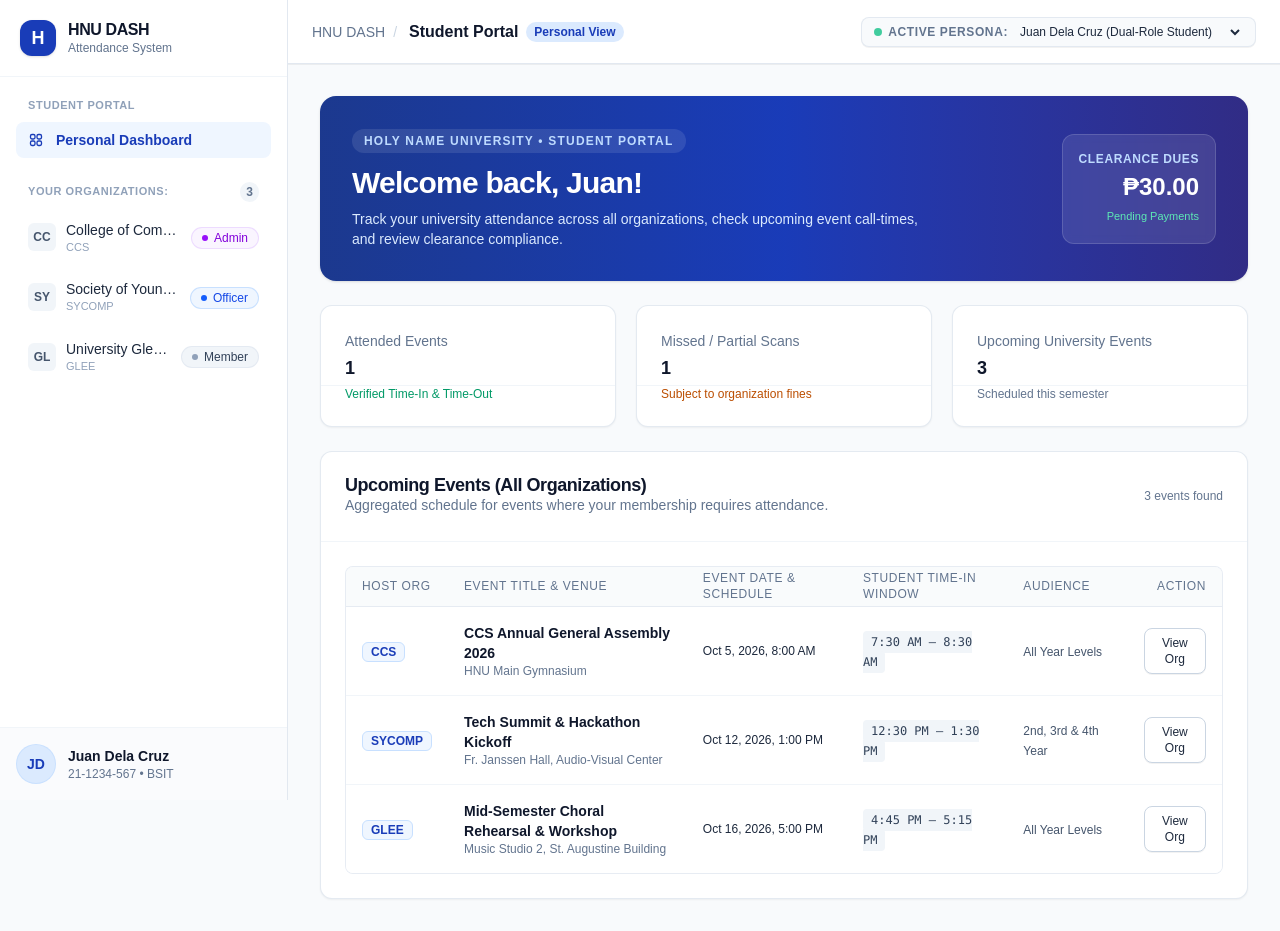
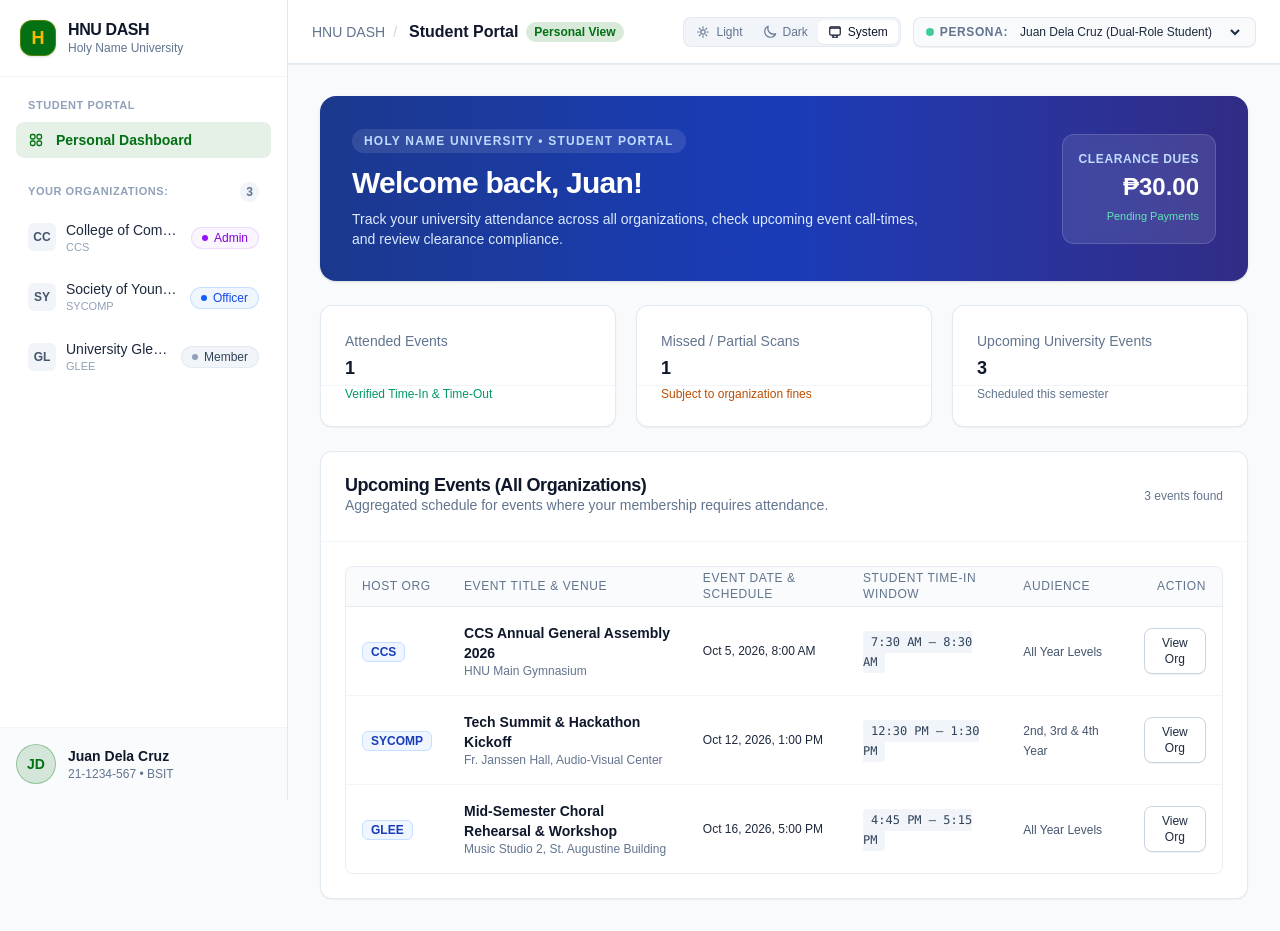
Before and after one commit to HNU-Falcon-Devs/hnu-dash-web, a Next.js app in the folder apps/web/: page / in a window 1280 px wide. Built offline with nearby package versions, Linux system fonts and the light colour scheme.

Commit message:
Adding theme in the main component

```diff
--- a/apps/web/src/components/layout/app-shell.tsx
+++ b/apps/web/src/components/layout/app-shell.tsx
@@ -7,7 +7,7 @@
 
 export function AppShell() {
   return (
-    <div className="flex min-h-screen bg-slate-50 font-sans text-slate-900 antialiased">
+    <div className="flex min-h-screen bg-slate-50 font-sans text-slate-900 antialiased dark:bg-slate-950 dark:text-slate-100">
       {/* Persistent Multi-Tenant Sidebar with "Your Organizations:" */}
       <Sidebar />
 
--- a/apps/web/src/components/layout/header.tsx
+++ b/apps/web/src/components/layout/header.tsx
@@ -4,6 +4,7 @@
 import { useAuth } from '@/context/auth-context';
 import { useOrg } from '@/context/org-context';
 import { TenantRoleBadge } from '@/components/ui/badge';
+import { ThemeToggle } from '@/components/ui/theme-toggle';
 
 export function Header() {
   const { currentPersona, availablePersonas, switchPersona, userProfile } =
@@ -11,29 +12,29 @@
   const { activeMembership, isStudentPortalActive } = useOrg();
 
   return (
-    <header className="h-16 border-b border-slate-200 bg-white px-6 flex items-center justify-between sticky top-0 z-30 shadow-2xs">
+    <header className="h-16 border-b border-slate-200 bg-white px-6 flex items-center justify-between sticky top-0 z-30 shadow-2xs dark:bg-slate-900 dark:border-slate-800">
       {/* Active Workspace Title & Breadcrumbs */}
       <div className="flex items-center gap-3 min-w-0">
-        <div className="flex items-center gap-2 text-sm text-slate-500">
+        <div className="flex items-center gap-2 text-sm text-slate-500 dark:text-slate-400">
           <span>HNU DASH</span>
-          <span className="text-slate-300">/</span>
+          <span className="text-slate-300 dark:text-slate-700">/</span>
         </div>
 
         {isStudentPortalActive ? (
           <div className="flex items-center gap-2">
-            <h2 className="text-base font-bold text-slate-900 truncate">
+            <h2 className="text-base font-bold text-slate-900 truncate dark:text-slate-100">
               Student Portal
             </h2>
-            <span className="text-xs bg-blue-100 text-blue-800 font-semibold px-2 py-0.5 rounded-full">
+            <span className="text-xs bg-[#027013]/15 text-[#027013] font-semibold px-2 py-0.5 rounded-full dark:bg-emerald-950 dark:text-emerald-300">
               Personal View
             </span>
           </div>
         ) : (
           <div className="flex items-center gap-2.5 min-w-0">
-            <h2 className="text-base font-bold text-slate-900 truncate">
+            <h2 className="text-base font-bold text-slate-900 truncate dark:text-slate-100">
               {activeMembership?.organization.name}
             </h2>
-            <span className="text-xs bg-slate-100 text-slate-600 font-semibold px-2 py-0.5 rounded-md">
+            <span className="text-xs bg-slate-100 text-slate-600 font-semibold px-2 py-0.5 rounded-md dark:bg-slate-800 dark:text-slate-300">
               {activeMembership?.organization.code}
             </span>
             {activeMembership && (
@@ -43,24 +44,28 @@
         )}
       </div>
 
-      {/* Development Persona Switcher */}
+      {/* Development Persona Switcher & Theme Switcher */}
       <div className="flex items-center gap-3 shrink-0">
-        <div className="flex items-center gap-2 bg-slate-50 border border-slate-200/90 rounded-lg px-3 py-1.5 shadow-2xs">
+        {/* Theme Toggle (Light / Dark / System) */}
+        <ThemeToggle />
+
+        {/* Development Persona Switcher */}
+        <div className="flex items-center gap-2 bg-slate-50 border border-slate-200/90 rounded-lg px-3 py-1.5 shadow-2xs dark:bg-slate-800 dark:border-slate-700">
           <label
             htmlFor="persona-select"
-            className="text-xs font-semibold uppercase tracking-wider text-slate-500 flex items-center gap-1.5"
+            className="text-xs font-semibold uppercase tracking-wider text-slate-500 dark:text-slate-400 flex items-center gap-1.5"
           >
             <span className="h-2 w-2 rounded-full bg-emerald-500 animate-pulse" />
-            <span className="hidden sm:inline">Active Persona:</span>
+            <span className="hidden sm:inline">Persona:</span>
           </label>
           <select
             id="persona-select"
             value={currentPersona.id}
             onChange={(e) => switchPersona(e.target.value)}
-            className="bg-transparent text-xs font-medium text-slate-800 focus:outline-none cursor-pointer pr-1"
+            className="bg-transparent text-xs font-medium text-slate-800 dark:text-slate-200 focus:outline-none cursor-pointer pr-1"
           >
             {availablePersonas.map((p) => (
-              <option key={p.id} value={p.id}>
+              <option key={p.id} value={p.id} className="dark:bg-slate-800 dark:text-slate-200">
                 {p.label}
               </option>
             ))}
@@ -68,7 +73,7 @@
         </div>
 
         {userProfile.role === 'admin' && (
-          <span className="text-xs font-semibold bg-amber-100 text-amber-900 border border-amber-300/80 px-2.5 py-1 rounded-md">
+          <span className="text-xs font-semibold bg-amber-100 text-amber-900 border border-amber-300/80 px-2.5 py-1 rounded-md dark:bg-amber-950/60 dark:text-amber-300 dark:border-amber-800">
             Adviser Mode
           </span>
         )}
--- a/apps/web/src/components/layout/sidebar.tsx
+++ b/apps/web/src/components/layout/sidebar.tsx
@@ -13,19 +13,19 @@
   const isGlobalAdmin = userProfile.role === 'admin';
 
   return (
-    <aside className="w-72 shrink-0 border-r border-slate-200 bg-white flex flex-col h-screen sticky top-0 select-none">
+    <aside className="w-72 shrink-0 border-r border-slate-200 bg-white flex flex-col h-screen sticky top-0 select-none dark:bg-slate-900 dark:border-slate-800">
       {/* Brand Header */}
-      <div className="p-5 border-b border-slate-100 flex items-center justify-between">
+      <div className="p-5 border-b border-slate-100 dark:border-slate-800 flex items-center justify-between">
         <div className="flex items-center gap-3">
-          <div className="h-9 w-9 rounded-xl bg-blue-800 flex items-center justify-center text-white font-bold text-lg shadow-sm">
+          <div className="h-9 w-9 rounded-xl bg-[#027013] flex items-center justify-center text-amber-400 font-extrabold text-lg shadow-sm border border-amber-400/30 dark:bg-emerald-700">
             H
           </div>
           <div>
-            <h1 className="font-bold text-slate-900 tracking-tight leading-tight">
+            <h1 className="font-bold text-slate-900 tracking-tight leading-tight dark:text-white">
               HNU DASH
             </h1>
-            <p className="text-xs text-slate-500 font-medium">
-              Attendance System
+            <p className="text-xs text-slate-500 font-medium dark:text-slate-400">
+              Holy Name University
             </p>
           </div>
         </div>
@@ -35,7 +35,7 @@
       <div className="flex-1 overflow-y-auto px-4 py-5 space-y-6">
         {/* Section 1: Universal Student Portal */}
         <div>
-          <p className="px-3 text-[11px] font-semibold uppercase tracking-wider text-slate-400 mb-2">
+          <p className="px-3 text-[11px] font-semibold uppercase tracking-wider text-slate-400 mb-2 dark:text-slate-500">
             Student Portal
           </p>
           <nav className="space-y-1">
@@ -45,14 +45,16 @@
               className={cn(
                 'w-full flex items-center gap-3 px-3 py-2 rounded-lg text-sm font-medium transition-colors text-left cursor-pointer',
                 isStudentPortalActive
-                  ? 'bg-blue-50 text-blue-800 font-semibold'
-                  : 'text-slate-600 hover:bg-slate-50 hover:text-slate-900'
+                  ? 'bg-[#027013]/10 text-[#027013] font-semibold dark:bg-emerald-950/50 dark:text-emerald-300'
+                  : 'text-slate-600 hover:bg-slate-50 hover:text-slate-900 dark:text-slate-400 dark:hover:bg-slate-800/60 dark:hover:text-slate-200'
               )}
             >
               <svg
                 className={cn(
                   'h-4 w-4 shrink-0',
-                  isStudentPortalActive ? 'text-blue-800' : 'text-slate-400'
+                  isStudentPortalActive
+                    ? 'text-[#027013] dark:text-emerald-400'
+                    : 'text-slate-400 dark:text-slate-500'
                 )}
                 fill="none"
                 viewBox="0 0 24 24"
@@ -73,17 +75,17 @@
         {/* Section 2: "Your Organizations:" */}
         <div>
           <div className="px-3 flex items-center justify-between mb-2">
-            <p className="text-[11px] font-semibold uppercase tracking-wider text-slate-400">
+            <p className="text-[11px] font-semibold uppercase tracking-wider text-slate-400 dark:text-slate-500">
               Your Organizations:
             </p>
-            <span className="text-xs bg-slate-100 text-slate-500 font-semibold px-1.5 py-0.5 rounded-full">
+            <span className="text-xs bg-slate-100 text-slate-500 font-semibold px-1.5 py-0.5 rounded-full dark:bg-slate-800 dark:text-slate-400">
               {userMemberships.length}
             </span>
           </div>
 
           <div className="space-y-1">
             {userMemberships.length === 0 ? (
-              <p className="px-3 text-xs text-slate-400 italic">
+              <p className="px-3 text-xs text-slate-400 italic dark:text-slate-500">
                 No organizations joined yet.
               </p>
             ) : (
@@ -97,8 +99,8 @@
                     className={cn(
                       'w-full flex items-center justify-between gap-2 px-3 py-2.5 rounded-lg text-sm transition-all text-left cursor-pointer group',
                       isActive
-                        ? 'bg-blue-800 text-white font-medium shadow-xs'
-                        : 'text-slate-700 hover:bg-slate-50'
+                        ? 'bg-[#027013] text-white font-medium shadow-xs dark:bg-emerald-600'
+                        : 'text-slate-700 hover:bg-slate-50 dark:text-slate-300 dark:hover:bg-slate-800/60'
                     )}
                   >
                     <div className="flex items-center gap-2.5 min-w-0">
@@ -106,8 +108,8 @@
                         className={cn(
                           'h-7 w-7 rounded-md flex items-center justify-center font-bold text-xs shrink-0 transition-colors',
                           isActive
-                            ? 'bg-blue-700 text-white'
-                            : 'bg-slate-100 text-slate-600 group-hover:bg-slate-200'
+                            ? 'bg-white/20 text-white'
+                            : 'bg-slate-100 text-slate-600 group-hover:bg-slate-200 dark:bg-slate-800 dark:text-slate-300 dark:group-hover:bg-slate-700'
                         )}
                       >
                         {membership.organization.code.slice(0, 2)}
@@ -116,7 +118,7 @@
                         <p
                           className={cn(
                             'text-sm truncate',
-                            isActive ? 'text-white font-semibold' : 'text-slate-800 font-medium'
+                            isActive ? 'text-white font-semibold' : 'text-slate-800 font-medium dark:text-slate-200'
                           )}
                         >
                           {membership.organization.name}
@@ -124,7 +126,7 @@
                         <p
                           className={cn(
                             'text-[11px] truncate',
-                            isActive ? 'text-blue-200' : 'text-slate-400'
+                            isActive ? 'text-emerald-100' : 'text-slate-400 dark:text-slate-500'
                           )}
                         >
                           {membership.organization.code}
@@ -150,14 +152,14 @@
 
         {/* Section 3: Faculty Adviser Tools (Shown if global admin) */}
         {isGlobalAdmin && (
-          <div className="pt-2 border-t border-slate-100">
-            <p className="px-3 text-[11px] font-semibold uppercase tracking-wider text-amber-600 mb-2">
+          <div className="pt-2 border-t border-slate-100 dark:border-slate-800">
+            <p className="px-3 text-[11px] font-semibold uppercase tracking-wider text-amber-600 dark:text-amber-400 mb-2">
               Adviser Controls
             </p>
-            <div className="p-3 bg-amber-50/70 border border-amber-200/60 rounded-xl space-y-2">
-              <div className="flex items-center gap-2 text-xs font-semibold text-amber-900">
+            <div className="p-3 bg-amber-50/70 border border-amber-200/60 rounded-xl space-y-2 dark:bg-amber-950/30 dark:border-amber-800/50">
+              <div className="flex items-center gap-2 text-xs font-semibold text-amber-900 dark:text-amber-200">
                 <svg
-                  className="h-4 w-4 text-amber-600 shrink-0"
+                  className="h-4 w-4 text-amber-600 shrink-0 dark:text-amber-400"
                   fill="none"
                   viewBox="0 0 24 24"
                   strokeWidth="2"
@@ -171,7 +173,7 @@
                 </svg>
                 <span>Institutional Authority</span>
               </div>
-              <p className="text-[11px] text-amber-800 leading-snug">
+              <p className="text-[11px] text-amber-800 leading-snug dark:text-amber-300">
                 You have global adviser authority to manage campus organizations and appoint student admins.
               </p>
             </div>
@@ -180,17 +182,17 @@
       </div>
 
       {/* User Footer Card */}
-      <div className="p-4 border-t border-slate-100 bg-slate-50/70">
+      <div className="p-4 border-t border-slate-100 bg-slate-50/70 dark:border-slate-800 dark:bg-slate-900/60">
         <div className="flex items-center gap-3">
-          <div className="h-10 w-10 rounded-full bg-blue-100 text-blue-800 flex items-center justify-center font-bold text-sm shrink-0 border border-blue-200/60">
+          <div className="h-10 w-10 rounded-full bg-[#027013]/15 text-[#027013] flex items-center justify-center font-bold text-sm shrink-0 border border-[#027013]/30 dark:bg-emerald-950 dark:text-emerald-300 dark:border-emerald-800">
             {userProfile.first_name[0]}
             {userProfile.last_name[0]}
           </div>
           <div className="min-w-0 flex-1">
-            <p className="text-sm font-semibold text-slate-900 truncate">
+            <p className="text-sm font-semibold text-slate-900 truncate dark:text-slate-100">
               {userProfile.first_name} {userProfile.last_name}
             </p>
-            <p className="text-xs text-slate-500 truncate">
+            <p className="text-xs text-slate-500 truncate dark:text-slate-400">
               {userProfile.student_id} • {userProfile.course}
             </p>
           </div>
```
